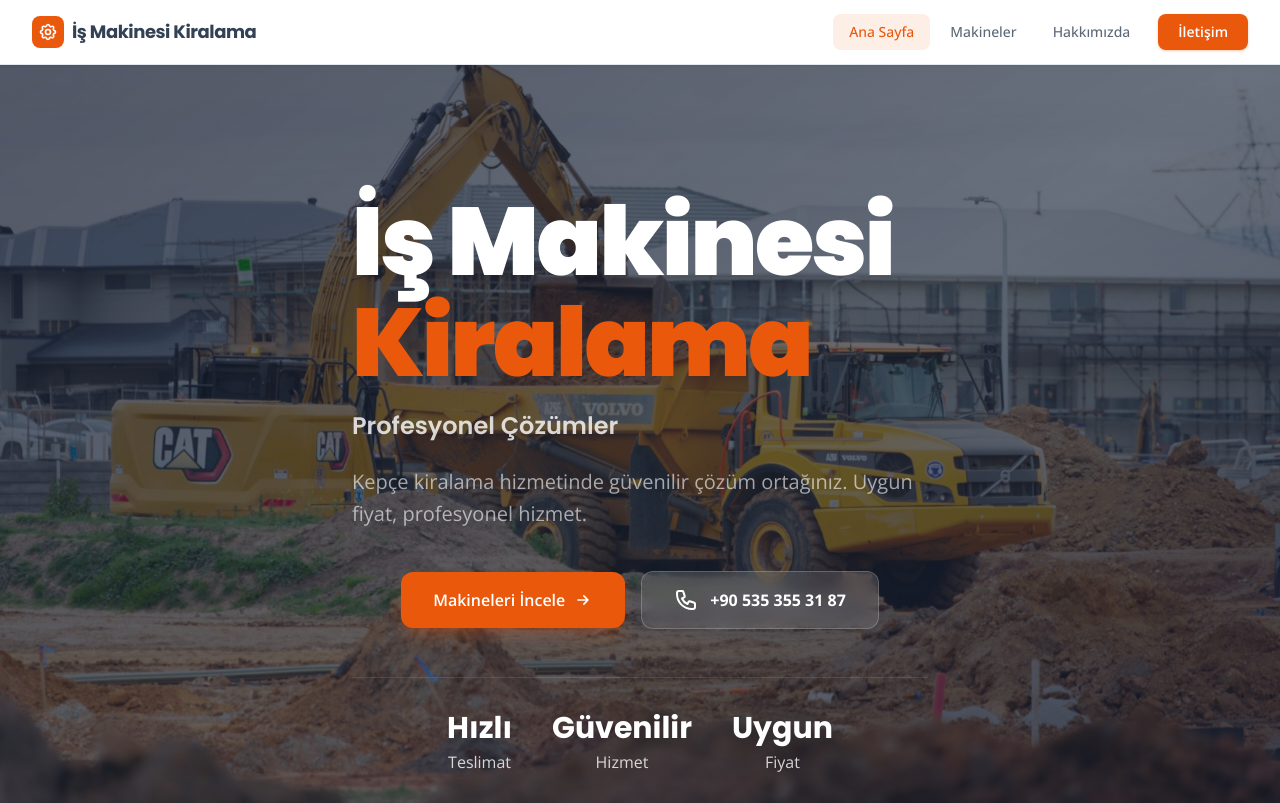
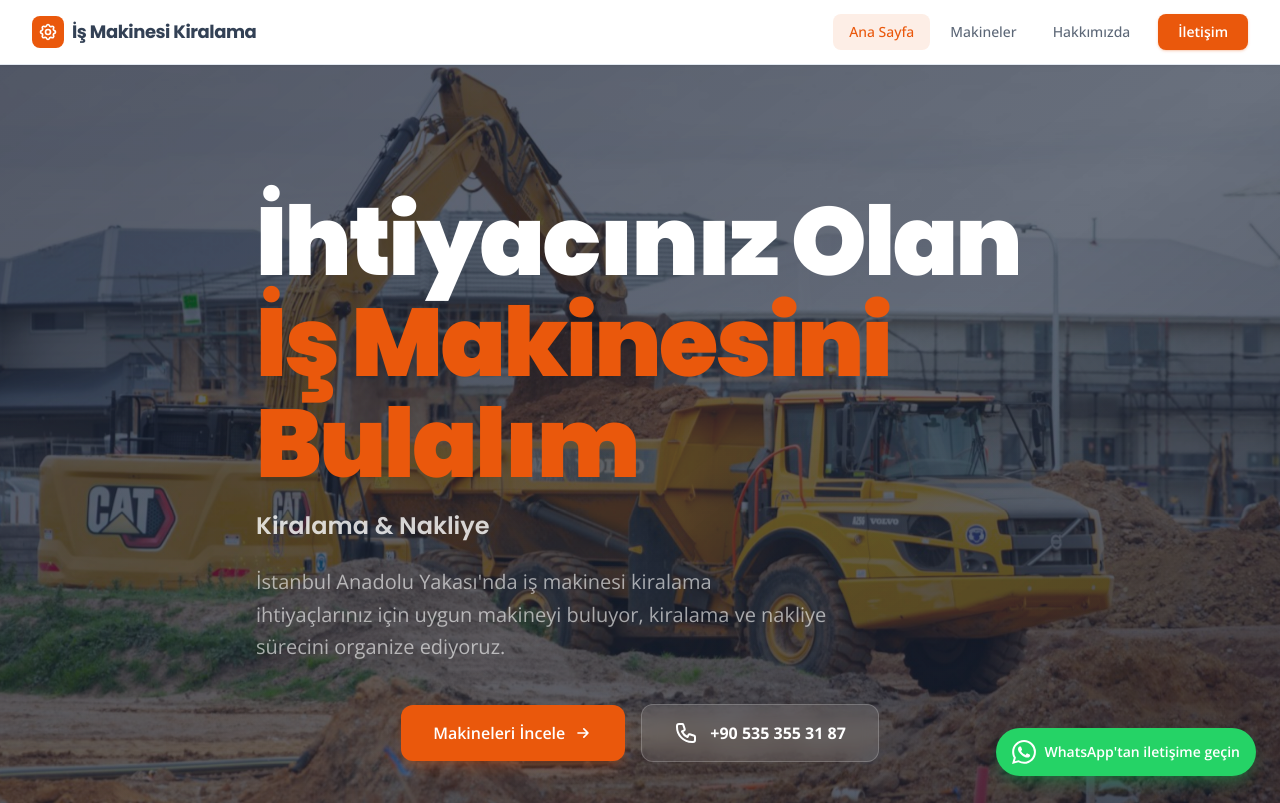
Before and after one commit to ahmetmbilgin/is-makinesi-kiralama, a Next.js app: page / in a window 1280 px wide. Shown: the top 803 px of the page. Built offline with nearby package versions, Linux system fonts and the light colour scheme.

Commit message:
Hero değişikliği
Hero içeriği tamamen değiştirildi, WhatsApp butonu eklendi

```diff
--- a/components/Footer.js
+++ b/components/Footer.js
@@ -29,6 +29,9 @@
                 </a>
               </li>
               <li className="text-sm text-white/50">
+                İstanbul Anadolu Yakası
+              </li>
+              <li className="text-sm text-white/50">
                 Hafta içi: 08:00 - 18:00
               </li>
             </ul>
--- a/components/Hero.js
+++ b/components/Hero.js
@@ -20,16 +20,16 @@
       <div className="relative max-w-7xl mx-auto px-4 sm:px-6 lg:px-8 py-24 sm:py-32">
         <div className="max-w-3xl">
           <h1 className="font-heading text-5xl sm:text-6xl lg:text-7xl xl:text-8xl font-black text-white leading-[1.05] tracking-tight mb-4">
-            İş Makinesi
-            <span className="block text-accent">Kiralama</span>
+            İhtiyacınız Olan
+            <span className="block text-accent">İş Makinesini Bulalım</span>
           </h1>
 
           <p className="text-xl sm:text-2xl text-white/80 font-heading font-semibold mb-6">
-            Profesyonel Çözümler
+            Kiralama & Nakliye
           </p>
 
           <p className="text-lg sm:text-xl text-white/60 max-w-xl mb-10 leading-relaxed">
-            Kepçe kiralama hizmetinde güvenilir çözüm ortağınız. Uygun fiyat, profesyonel hizmet.
+            İstanbul Anadolu Yakası&apos;nda iş makinesi kiralama ihtiyaçlarınız için uygun makineyi buluyor, kiralama ve nakliye sürecini organize ediyoruz.
           </p>
 
           <div className="flex flex-col sm:flex-row items-center justify-center gap-4">
--- a/components/Layout.js
+++ b/components/Layout.js
@@ -7,6 +7,18 @@
       <Header />
       <main className="flex-1 pt-16">{children}</main>
       <Footer />
+      <a
+        href="https://wa.me/905353553187"
+        target="_blank"
+        rel="noopener noreferrer"
+        aria-label="WhatsApp ile iletişime geçin"
+        className="fixed bottom-6 right-6 z-50 flex items-center gap-2 bg-[#25D366] text-white font-semibold rounded-full shadow-lg shadow-green-600/30 px-4 py-3 hover:bg-[#1eb958] transition-all duration-200 hover:scale-105"
+      >
+        <svg className="w-6 h-6" fill="currentColor" viewBox="0 0 24 24">
+          <path d="M17.472 14.382c-.297-.149-1.758-.867-2.03-.967-.273-.099-.471-.148-.67.15-.197.297-.767.966-.94 1.164-.173.199-.347.223-.644.075-.297-.15-1.255-.463-2.39-1.475-.883-.788-1.48-1.761-1.653-2.059-.173-.297-.018-.458.13-.606.134-.133.297-.347.446-.52.149-.174.198-.298.298-.497.099-.198.05-.371-.025-.52-.075-.149-.669-1.612-.916-2.207-.242-.579-.487-.5-.669-.51-.173-.008-.371-.01-.57-.01-.198 0-.52.074-.792.372-.272.297-1.04 1.016-1.04 2.479 0 1.462 1.065 2.875 1.213 3.074.149.198 2.096 3.2 5.077 4.487.709.306 1.262.489 1.694.625.712.227 1.36.195 1.871.118.571-.085 1.758-.719 2.006-1.413.248-.694.248-1.289.173-1.413-.074-.124-.272-.198-.57-.347m-5.421 7.403h-.004a9.87 9.87 0 01-5.031-1.378l-.361-.214-3.741.982.998-3.648-.235-.374a9.86 9.86 0 01-1.51-5.26c.001-5.45 4.436-9.884 9.888-9.884 2.64 0 5.122 1.03 6.988 2.898a9.825 9.825 0 012.893 6.994c-.003 5.45-4.437 9.884-9.885 9.884m8.413-18.297A11.815 11.815 0 0012.05 0C5.495 0 .16 5.335.157 11.892c0 2.096.547 4.142 1.588 5.945L.057 24l6.305-1.654a11.882 11.882 0 005.683 1.448h.005c6.554 0 11.89-5.335 11.893-11.893a11.821 11.821 0 00-3.48-8.413z" />
+        </svg>
+        <span className="hidden sm:inline text-sm">WhatsApp&apos;tan iletişime geçin</span>
+      </a>
     </>
   )
 }
```
Also changed, not shown: 1 other file (tests, documents, lock files or other folders).
